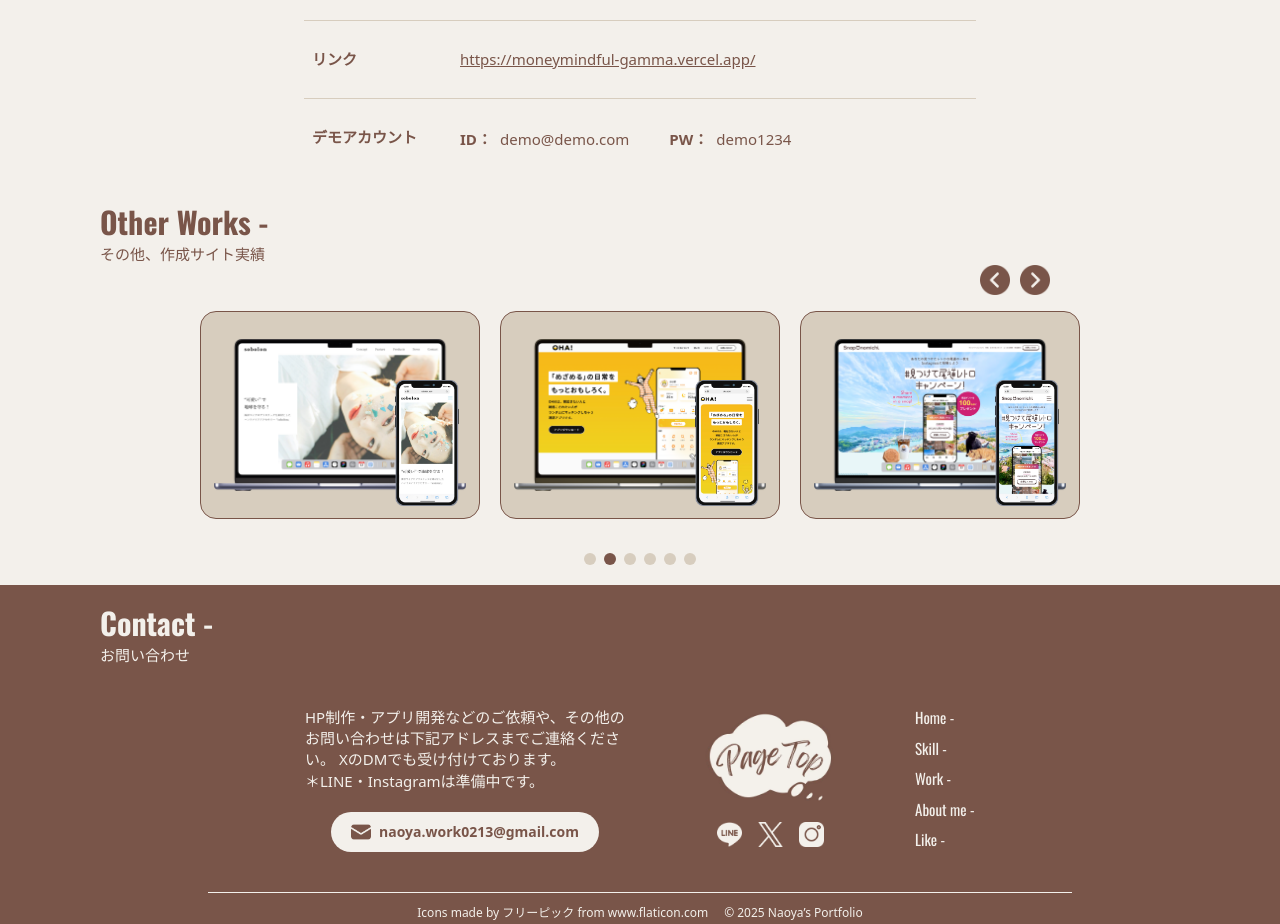
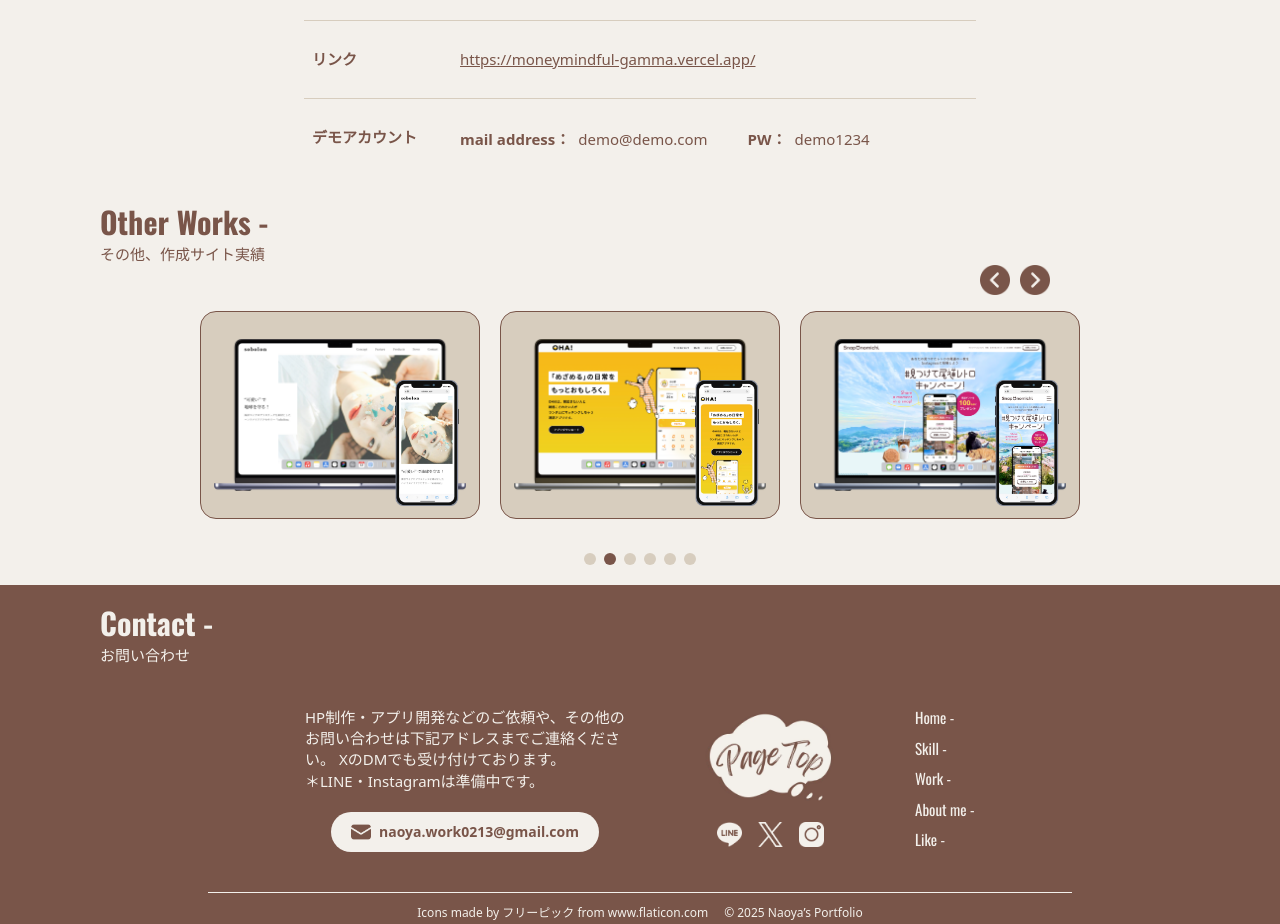
Before and after one commit to Naoya-0213/My-Portfolio-site-_ver.2, a Next.js app: page /work/money_mindful in a window 1280 px wide. Shown: the part 2320-3244 px from the top of the page. Built offline with nearby package versions, Linux system fonts and the light colour scheme.

Commit message:
css変更_20251023_01-28

```diff
--- a/src/app/(naoya-portfolio)/work/components/WorkSectionCard.tsx
+++ b/src/app/(naoya-portfolio)/work/components/WorkSectionCard.tsx
@@ -247,7 +247,7 @@ const WorkSectionCard = ({ data }: WorkSectionCardProps) => {
             {account?.length ? (
               <div className={`${styles.work_contents} fade_in_up px-2 pb-7`}>
                 <dt className={`${styles.contents_label} `}>デモアカウント</dt>
-                <dd className="flex gap-10 max-[350px]:flex-col max-[350px]:gap-0">
+                <dd className="pc:flex-row pc:gap-10 flex flex-col gap-0">
                   {account.map((item, index) => (
                     <div key={index} className={`flex gap-2 leading-relaxed`}>
                       <div className="font-semibold">{item.label}：</div>
--- a/src/const/work/money_mindfulContents.ts
+++ b/src/const/work/money_mindfulContents.ts
@@ -143,7 +143,7 @@ export const money_mindfulContents: WorkContentsData = {
 
   // デモアカウント情報
   account: [
-    { label: "ID", value: "demo@demo.com" },
+    { label: "mail address", value: "demo@demo.com" },
     {
       label: "PW",
       value: "demo1234",
--- a/src/const/work/portfolioContents.ts
+++ b/src/const/work/portfolioContents.ts
@@ -38,7 +38,7 @@ export const portfolioContents: WorkContentsData = {
     },
     {
       label: "リニューアル更新",
-      value: "71時間",
+      value: "72時間",
     },
     {
       label: "合計",
```
